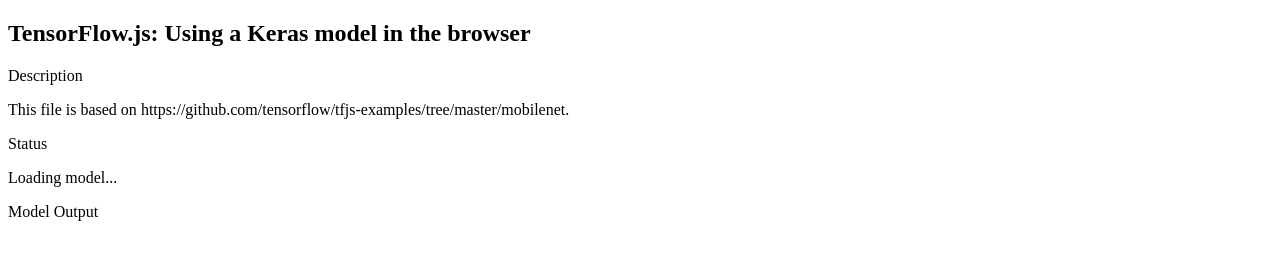
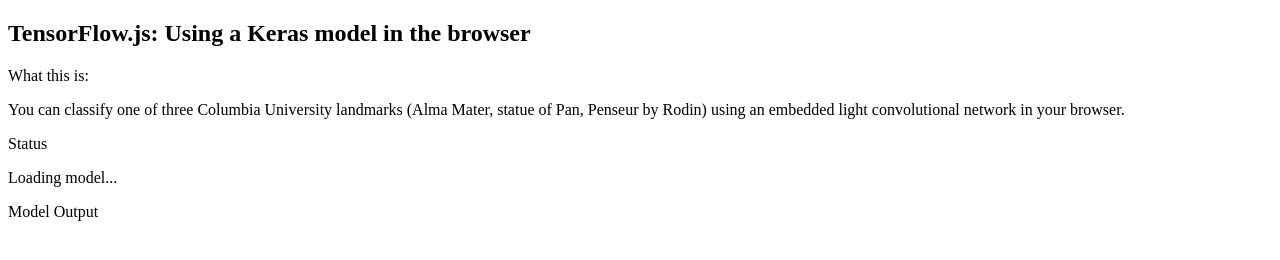
Before and after one commit to redouane-dziri/redouane-dziri.github.io, a plain HTML site: page landmark_classification/index.html in a window 1280 px wide. Drawn offline with Linux system fonts and the light colour scheme; a script that the page names is missing.

Commit message:
colab -> github

```diff
--- a/landmark_classification/index.html
+++ b/landmark_classification/index.html
@@ -38,9 +38,11 @@
     </section>
 
     <section>
-      <p class='section-head'>Description</p>
+      <p class='section-head'>What this is:</p>
       <p>
-        This file is based on <a>https://github.com/tensorflow/tfjs-examples/tree/master/mobilenet</a>.
+        You can classify one of three Columbia University landmarks (Alma Mater,
+        statue of Pan, Penseur by Rodin) using an embedded light convolutional
+        network in your browser.
       </p>
     </section>
 
```
Also changed, not shown: landmark_classification/alma_mater.jpg, 2 other files.
